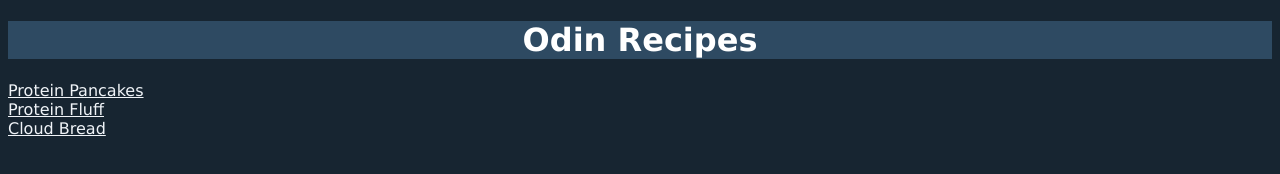
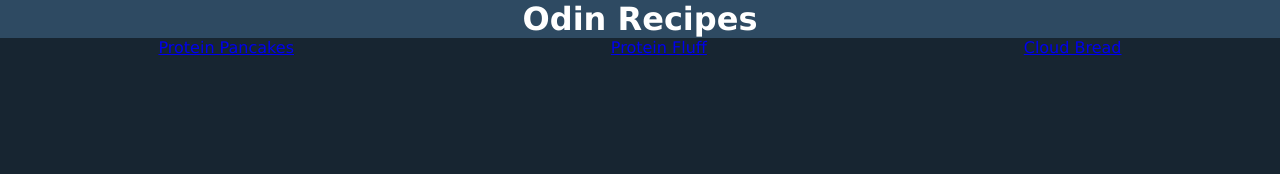
Before and after one commit to EpicScreenager/odin-recipes, a plain HTML site: page index.html in a window 1280 px wide. Drawn offline with Linux system fonts and the light colour scheme.

Commit message:
New assignment time

```diff
--- a/index.html
+++ b/index.html
@@ -7,10 +7,12 @@
     </head>
     <body>
         <h1>Odin Recipes</h1>
-        <a class="menu" href="recipes/protein-pancakes.html">Protein Pancakes</a>
-        <br>
-        <a class="menu" href="recipes/protein-fluff.html">Protein Fluff</a>
-        <br>
-        <a class="menu" href="recipes/cloud-bread.html">Cloud Bread</a>
+        <div class="menu">
+            <a href="recipes/protein-pancakes.html">Protein Pancakes</a>
+            <br>
+            <a href="recipes/protein-fluff.html">Protein Fluff</a>
+            <br>
+            <a href="recipes/cloud-bread.html">Cloud Bread</a>
+        </div>
     </body>
 </html>
--- a/styles.css
+++ b/styles.css
@@ -1,6 +1,9 @@
 * {
     background-color: #172531;
     font-family: "Verdana", "Arial", sans-serif;
+    margin: 0;
+    padding: 0;
+    box-sizing: border-box;
 }
 
 h1 {
@@ -11,4 +14,6 @@ h1 {
 
 .menu {
     color: #f0f4f8;
+    display: flex;
+    justify-content: space-evenly;
 }
```
